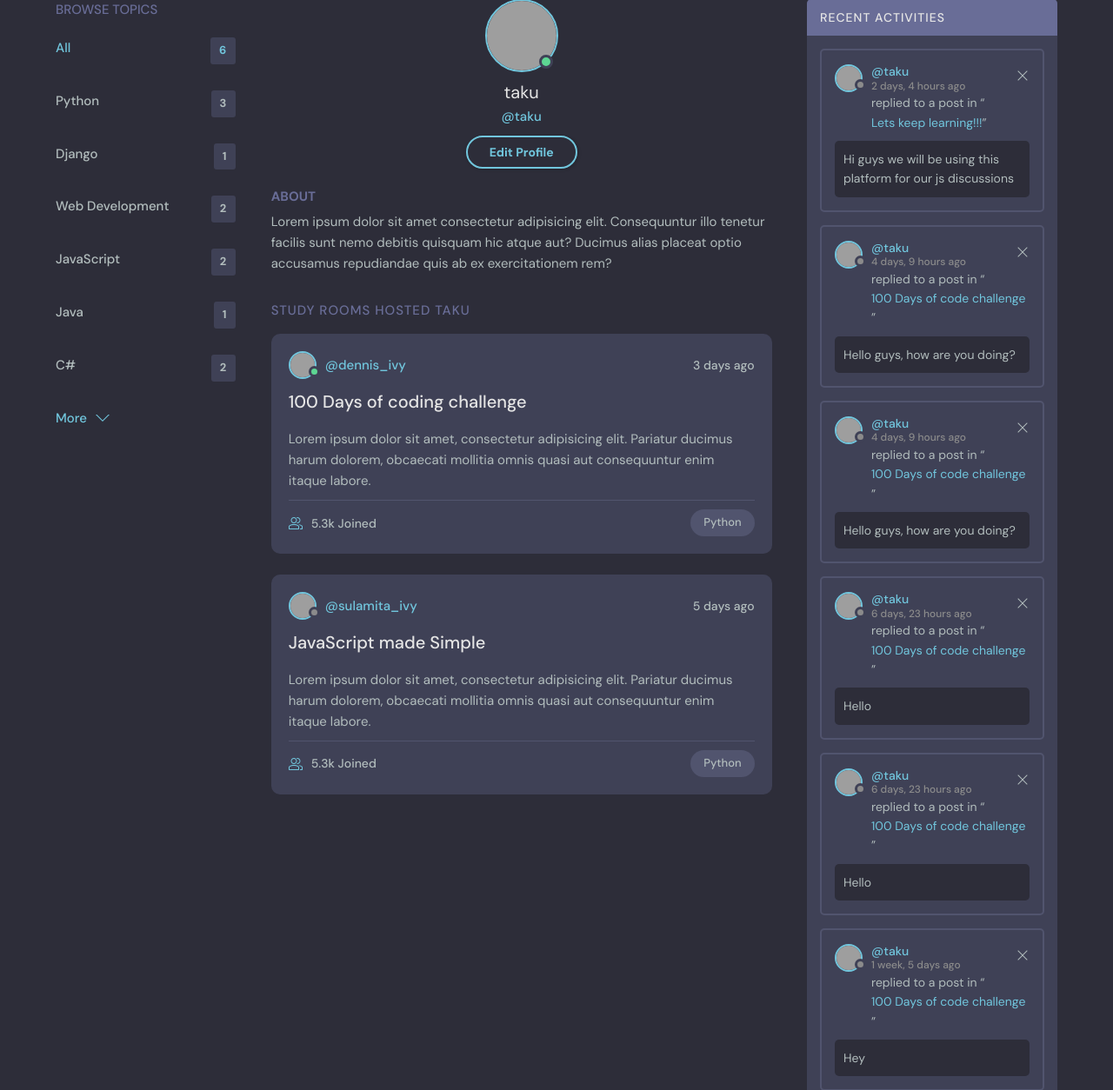
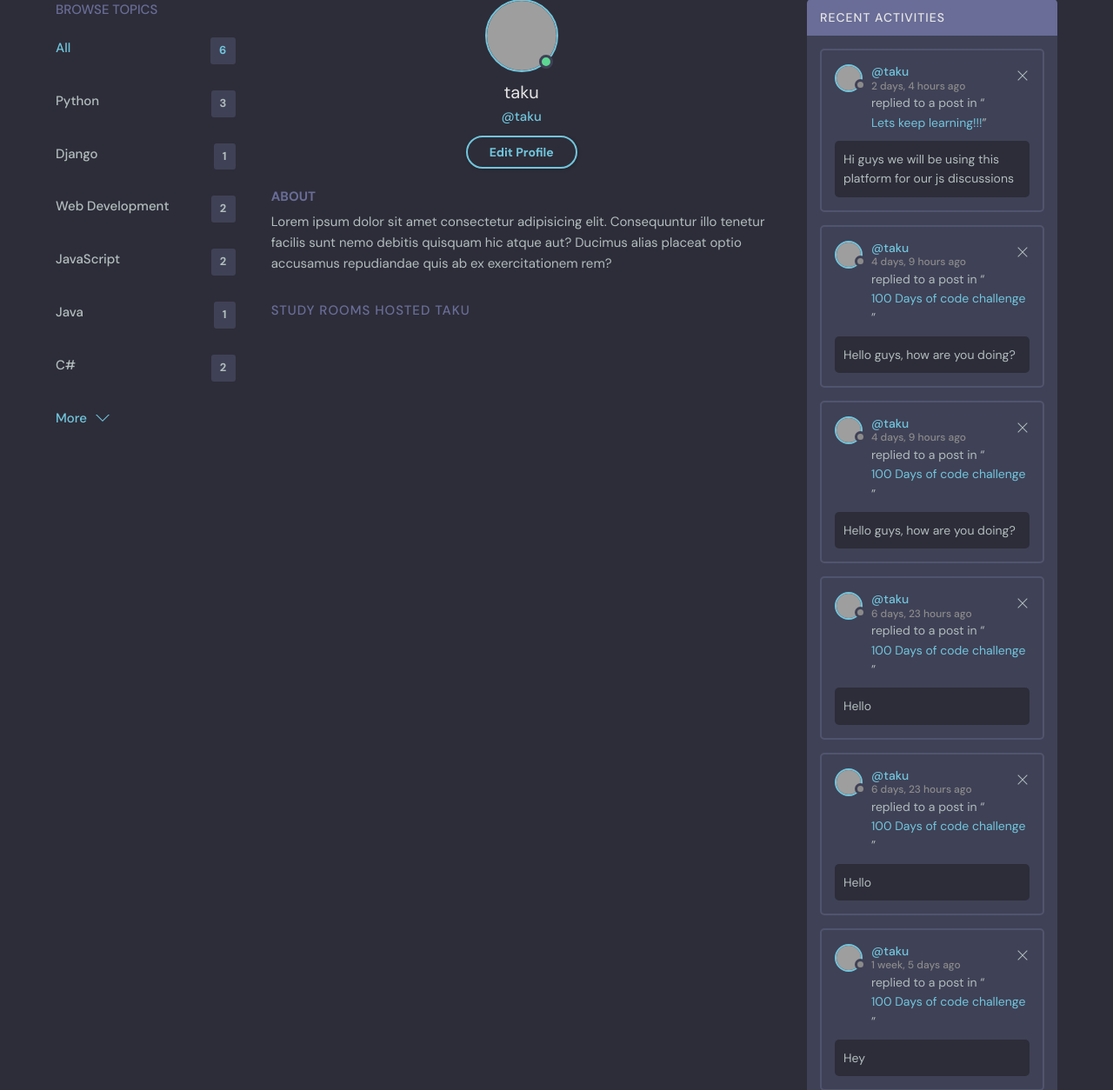
Before and after one commit to TakuProsper/TK, a Django app: a page that uses django1/studybud/templates/navbar.html in a window 1280 px wide. Shown: the part 101-1355 px from the top of the page at 87% size. Run offline with Django 4.2, Linux system fonts and the light colour scheme; a user stored in the database is signed in; data comes from the database, SQL or seed files in the repository; both versions use the stored data as it was after the commit; grey boxes are pictures that could not be loaded.

Commit message:
Updating the user profile update theme and the back-end

```diff
--- a/django1/studybud/base/forms.py
+++ b/django1/studybud/base/forms.py
@@ -1,8 +1,14 @@
 from django.forms import ModelForm
 from .models import Room
+from django.contrib.auth.models import User
 
 class RoomForm(ModelForm):
     class Meta:
         model = Room
         fields='__all__'
         exclude = ['host', 'participants']
+
+class UserForm(ModelForm):
+    class Meta:
+        model = User
+        fields = ['username','email']
--- a/django1/studybud/base/templates/base/profile.html
+++ b/django1/studybud/base/templates/base/profile.html
@@ -18,7 +18,7 @@
             <h3>{{user.username}}</h3>
             <p>@{{user.username}}</p>
             {%if request.user == user%}
-            <a href="edit-user.html" class="btn btn--main btn--pill">Edit Profile</a>{%endif%}
+            <a href="{% url 'update-user' %}" class="btn btn--main btn--pill">Edit Profile</a>{%endif%}
           </div>
           <div class="profile__about">
             <h3>About</h3>
@@ -36,24 +36,24 @@
             </h2>
           </div>
         </div>
+        {%if user.username == room.host.username%}
         <div class="roomListRoom">
           <div class="roomListRoom__header">
             <a href="profile.html" class="roomListRoom__author">
               <div class="avatar avatar--small active">
                 <img src="https://randomuser.me/api/portraits/men/11.jpg" />
               </div>
-              <span>@dennis_ivy</span>
+              <span>@{{user.username}}</span>
             </a>
             <div class="roomListRoom__actions">
-              <span>3 days ago</span>
+              <span>{{room.created|timesince}}</span>
 
             </div>
           </div>
           <div class="roomListRoom__content">
-            <a href="room.html">100 Days of coding challenge</a>
+            <a href="{% url 'room' room.id %}">{{room.name}}</a>
             <p>
-              Lorem ipsum dolor sit amet, consectetur adipisicing elit. Pariatur ducimus harum
-              dolorem, obcaecati mollitia omnis quasi aut consequuntur enim itaque labore.
+              {{room.description}}
             </p>
           </div>
           <div class="roomListRoom__meta">
@@ -73,53 +73,12 @@
                   d="M12 16c3.859 0 7-3.141 7-7s-3.141-7-7-7c-3.859 0-7 3.141-7 7s3.141 7 7 7zM12 4c2.757 0 5 2.243 5 5s-2.243 5-5 5-5-2.243-5-5c0-2.757 2.243-5 5-5z">
                 </path>
               </svg>
-              5.3k Joined
+              {{room.participants.all.count}} Joined
             </a>
-            <p class="roomListRoom__topic">Python</p>
+            <p class="roomListRoom__topic">{{room.topic.name}}</p>
           </div>
         </div>
-        <div class="roomListRoom">
-          <div class="roomListRoom__header">
-            <a href="profile.html" class="roomListRoom__author">
-              <div class="avatar avatar--small">
-                <img src="https://randomuser.me/api/portraits/women/11.jpg" />
-              </div>
-              <span>@sulamita_ivy</span>
-            </a>
-            <div class="roomListRoom__actions">
-              <span>5 days ago</span>
-
-            </div>
-          </div>
-          <div class="roomListRoom__content">
-            <a href="room.html">JavaScript made Simple</a>
-            <p>
-              Lorem ipsum dolor sit amet, consectetur adipisicing elit. Pariatur ducimus harum
-              dolorem, obcaecati mollitia omnis quasi aut consequuntur enim itaque labore.
-            </p>
-          </div>
-          <div class="roomListRoom__meta">
-            <a href="room.html" class="roomListRoom__joined">
-              <svg version="1.1" xmlns="http://www.w3.org/2000/svg" width="32" height="32" viewBox="0 0 32 32">
-                <title>user-group</title>
-                <path
-                  d="M30.539 20.766c-2.69-1.547-5.75-2.427-8.92-2.662 0.649 0.291 1.303 0.575 1.918 0.928 0.715 0.412 1.288 1.005 1.71 1.694 1.507 0.419 2.956 1.003 4.298 1.774 0.281 0.162 0.456 0.487 0.456 0.85v4.65h-4v2h5c0.553 0 1-0.447 1-1v-5.65c0-1.077-0.56-2.067-1.461-2.584z">
-                </path>
-                <path
-                  d="M22.539 20.766c-6.295-3.619-14.783-3.619-21.078 0-0.901 0.519-1.461 1.508-1.461 2.584v5.65c0 0.553 0.447 1 1 1h22c0.553 0 1-0.447 1-1v-5.651c0-1.075-0.56-2.064-1.461-2.583zM22 28h-20v-4.65c0-0.362 0.175-0.688 0.457-0.85 5.691-3.271 13.394-3.271 19.086 0 0.282 0.162 0.457 0.487 0.457 0.849v4.651z">
-                </path>
-                <path
-                  d="M19.502 4.047c0.166-0.017 0.33-0.047 0.498-0.047 2.757 0 5 2.243 5 5s-2.243 5-5 5c-0.168 0-0.332-0.030-0.498-0.047-0.424 0.641-0.944 1.204-1.513 1.716 0.651 0.201 1.323 0.331 2.011 0.331 3.859 0 7-3.141 7-7s-3.141-7-7-7c-0.688 0-1.36 0.131-2.011 0.331 0.57 0.512 1.089 1.075 1.513 1.716z">
-                </path>
-                <path
-                  d="M12 16c3.859 0 7-3.141 7-7s-3.141-7-7-7c-3.859 0-7 3.141-7 7s3.141 7 7 7zM12 4c2.757 0 5 2.243 5 5s-2.243 5-5 5-5-2.243-5-5c0-2.757 2.243-5 5-5z">
-                </path>
-              </svg>
-              5.3k Joined
-            </a>
-            <p class="roomListRoom__topic">Python</p>
-          </div>
-        </div>
+        {%endif%}
       </div>
       <!-- Room List End -->
 
--- a/django1/studybud/base/urls.py
+++ b/django1/studybud/base/urls.py
@@ -12,4 +12,5 @@ urlpatterns = [
     path('update-room/<str:pk>', views.updateRoom, name="update-room"),
     path('delete-room/<str:pk>', views.deleteRoom, name="delete-room"),
     path('delete-message/<str:pk>', views.deleteMessage, name="delete-message"),
+    path('update-user/', views.updateUser, name="update-user")
 ]
--- a/django1/studybud/base/views.py
+++ b/django1/studybud/base/views.py
@@ -7,7 +7,7 @@ from django.contrib.auth.models import User
 from django.contrib.auth.decorators import login_required
 from django.contrib import messages
 from .models import Room, Topic, Message
-from .forms import RoomForm
+from .forms import RoomForm, UserForm
 
 #rooms = [
 #    {'id':1, 'name':'Lets Learn Python!'},
@@ -152,3 +152,16 @@ def deleteMessage(request,pk):
         message.delete()
         return redirect('home')
     return render(request, 'base/delete.html', {'obj':message})
+
+@login_required(login_url='login')
+def updateUser(request):
+    user = request.user
+    form = UserForm(instance=user)
+
+    if request.method == "POST":
+        form = UserForm(request.POST, instance=user)
+        if form.is_valid():
+            form.save()
+            return redirect ('user-profile', pk=user.username)
+    context={'form':form}
+    return render(request, 'base/update-user.html', context)
--- a/django1/studybud/templates/navbar.html
+++ b/django1/studybud/templates/navbar.html
@@ -26,7 +26,7 @@
       <!-- Logged In -->
       {%if request.user.is_authenticated%}
       <div class="header__user">
-        <a href="profile.html">
+        <a href="{% url 'user-profile' user.username %}">
           <div class="avatar avatar--medium active">
             <img src="https://randomuser.me/api/portraits/men/37.jpg" />
           </div>
@@ -55,7 +55,7 @@
       </a>
       {%endif%}
       <div class="dropdown-menu">
-        <a href="settings.html" class="dropdown-link"
+        <a href="{% url 'update-user' %}" class="dropdown-link"
           ><svg
             version="1.1"
             xmlns="http://www.w3.org/2000/svg"
@@ -68,7 +68,7 @@
               d="M27.465 32c-1.211 0-2.35-0.471-3.207-1.328l-9.392-9.391c-2.369 0.898-4.898 0.951-7.355 0.15-3.274-1.074-5.869-3.67-6.943-6.942-0.879-2.682-0.734-5.45 0.419-8.004 0.135-0.299 0.408-0.512 0.731-0.572 0.32-0.051 0.654 0.045 0.887 0.277l5.394 5.395 3.586-3.586-5.394-5.395c-0.232-0.232-0.336-0.564-0.276-0.887s0.272-0.596 0.572-0.732c2.552-1.152 5.318-1.295 8.001-0.418 3.274 1.074 5.869 3.67 6.943 6.942 0.806 2.457 0.752 4.987-0.15 7.358l9.392 9.391c0.844 0.842 1.328 2.012 1.328 3.207-0 2.5-2.034 4.535-4.535 4.535zM15.101 19.102c0.26 0 0.516 0.102 0.707 0.293l9.864 9.863c0.479 0.479 1.116 0.742 1.793 0.742 1.398 0 2.535-1.137 2.535-2.535 0-0.668-0.27-1.322-0.742-1.793l-9.864-9.863c-0.294-0.295-0.376-0.74-0.204-1.119 0.943-2.090 1.061-4.357 0.341-6.555-0.863-2.631-3.034-4.801-5.665-5.666-1.713-0.561-3.468-0.609-5.145-0.164l4.986 4.988c0.391 0.391 0.391 1.023 0 1.414l-5 5c-0.188 0.188-0.441 0.293-0.707 0.293s-0.52-0.105-0.707-0.293l-4.987-4.988c-0.45 1.682-0.397 3.436 0.164 5.146 0.863 2.631 3.034 4.801 5.665 5.666 2.2 0.721 4.466 0.604 6.555-0.342 0.132-0.059 0.271-0.088 0.411-0.088z"
             ></path>
           </svg>
-          Settings</a
+          Update profile</a
         >
         <a href="{% url 'logout' %}" class="dropdown-link"
           ><svg
```
Also changed, not shown: django1/studybud/base/templates/base/update-user.html (added, +42 -0 lines), django1/studybud/db.sqlite3.
